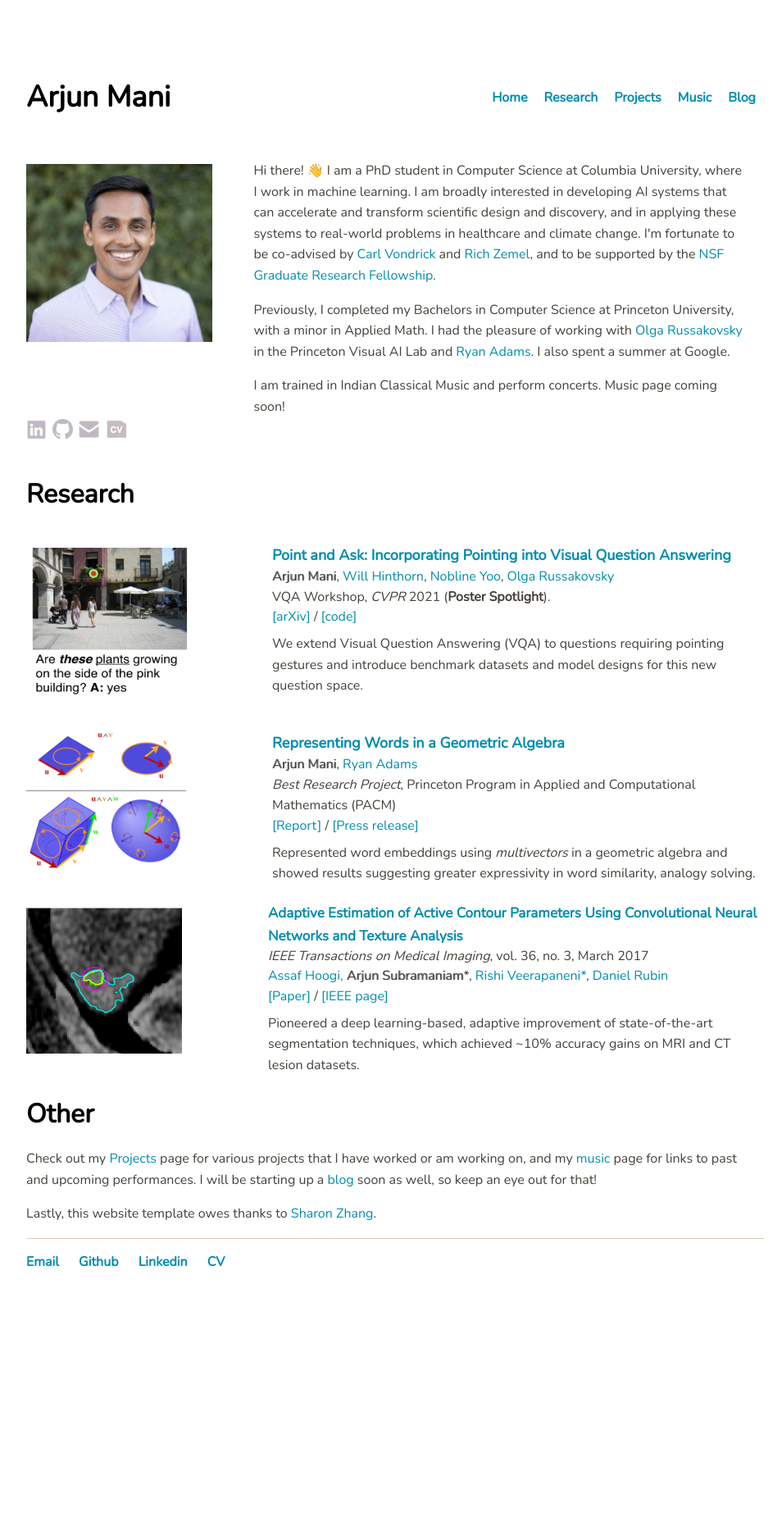
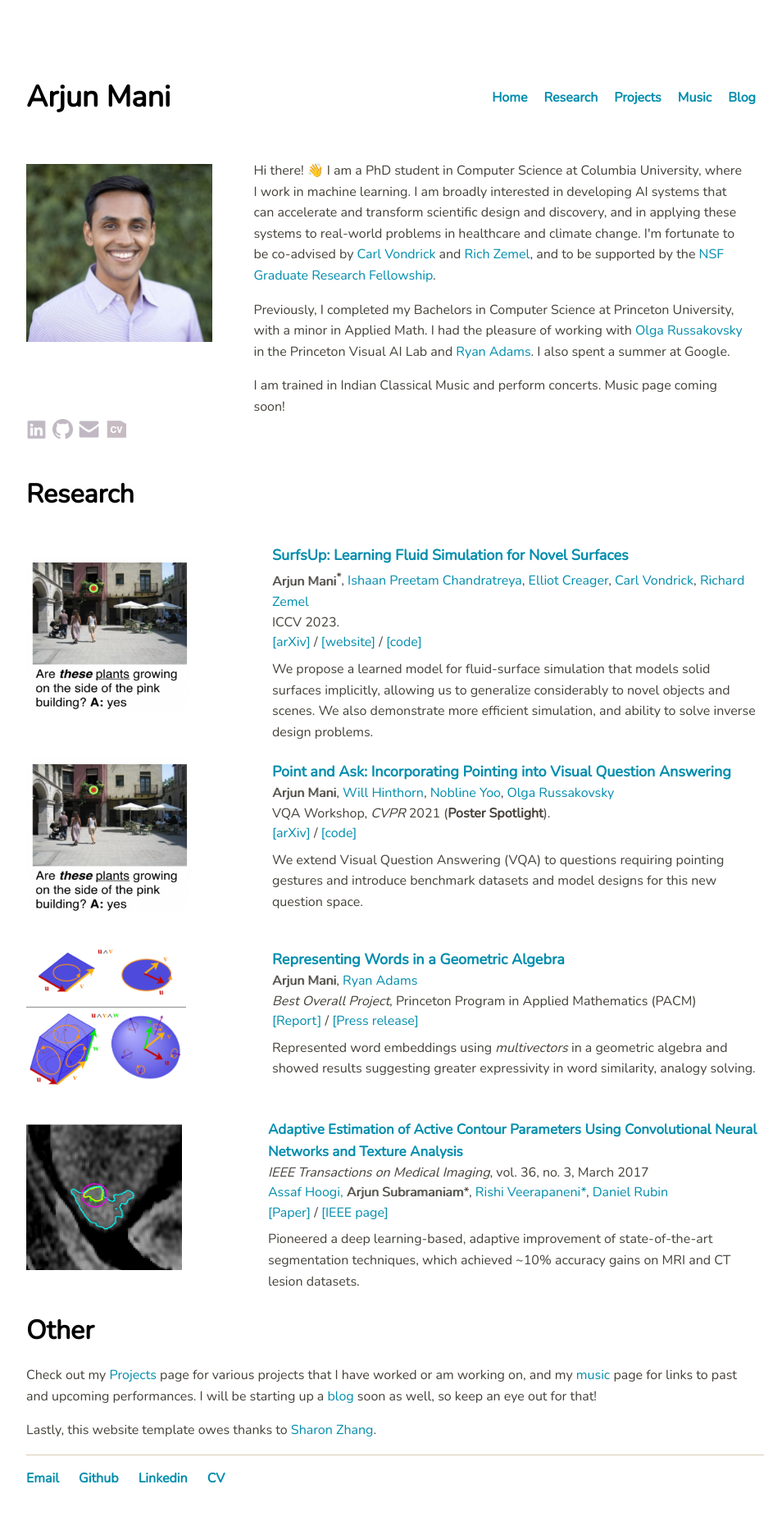
Before and after one commit to arjun-mani/arjun-mani.github.io, a Jekyll site: the page built from index.html, in a window 1280 px wide. Shown: the whole page at 82% size, without its empty margins (160-1114 px from the left). Built offline with Jekyll 4.4.1, drawn with Linux system fonts in a browser that asks for light colours; before the commit the page ends 1613 px from its top, so only the background shows below that.

Commit message:
adding surfsup

```diff
--- a/index.html
+++ b/index.html
@@ -75,6 +75,19 @@ title: Home
 		<img style="height:190px; width:200px" src="../imgs/pointing3.png">
 	</div>
 	<div class="research-desc">
+		<p style="font-size:18px;font-weight:1000"><a href="https://arxiv.org/abs/2304.061971">SurfsUp: Learning Fluid Simulation for Novel Surfaces</a></p>
+        <p><span class="extra-bold">Arjun Mani<sup>*</sup></span>, <a href="https://scholar.google.com/citations?user=ue2n778AAAAJ&hl=en">Ishaan Preetam Chandratreya</a>, <a href="https://ai4all.princeton.edu/people/nobline-yoo/">Elliot Creager</a>, <a href="https://www.cs.princeton.edu/~olgarus/">Carl Vondrick</a>, <a href="https://www.cs.princeton.edu/~olgarus/">Richard Zemel</a></p>
+        <p>ICCV 2023.</p>
+        <p><a href="https://arxiv.org/abs/2304.061971">[arXiv]</a> / <a href="https://surfsup.cs.columbia.edu/">[website]</a> / <a href="https://github.com/princetonvisualai/pointingqa">[code]</a></p><br>
+  	<p>We propose a learned model for fluid-surface simulation that models solid surfaces implicitly, allowing us to generalize considerably to novel objects and scenes. We also demonstrate more efficient simulation, and ability to solve inverse design problems. </p>
+	</div>
+</div>
+
+<div class="research">
+	<div class="research-img">
+		<img style="height:190px; width:200px" src="../imgs/pointing3.png">
+	</div>
+	<div class="research-desc">
 		<p style="font-size:18px;font-weight:1000"><a href="https://arxiv.org/abs/2011.13681">Point and Ask: Incorporating Pointing into Visual Question Answering</a></p>
         <p><span class="extra-bold">Arjun Mani</span>, <a href="https://scholar.google.com/citations?user=ue2n778AAAAJ&hl=en">Will Hinthorn</a>, <a href="https://ai4all.princeton.edu/people/nobline-yoo/">Nobline Yoo</a>, <a href="https://www.cs.princeton.edu/~olgarus/">Olga Russakovsky</a></p>
         <p>VQA Workshop, <i>CVPR</i> 2021 (<b>Poster Spotlight</b>). </p>
@@ -90,7 +103,7 @@ title: Home
 	<div class="research-desc">
 		<p style="font-size:18px;font-weight:1000"><a href="https://www.pacm.princeton.edu/sites/default/files/pacm_arjunmani_0.pdf">Representing Words in a Geometric Algebra</a></p>
         <p><span class="extra-bold">Arjun Mani</span>, <a href="https://www.cs.princeton.edu/~rpa/">Ryan Adams</a></p>
-    <p><i>Best Research Project</i>, Princeton Program in Applied and Computational Mathematics (PACM)</p>
+    <p><i>Best Overall Project</i>, Princeton Program in Applied Mathematics (PACM)</p>
     <p> <a href="https://www.pacm.princeton.edu/sites/default/files/pacm_arjunmani_0.pdf">[Report]</a> / <a href="https://www.pacm.princeton.edu/news/2021-undergraduate-program-prize-winners-announced">[Press release]</a></p><br>
   	<p>Represented word embeddings using <i>multivectors</i> in a geometric algebra and showed results suggesting greater expressivity in word similarity, analogy solving.</p>
 	</div>
```
